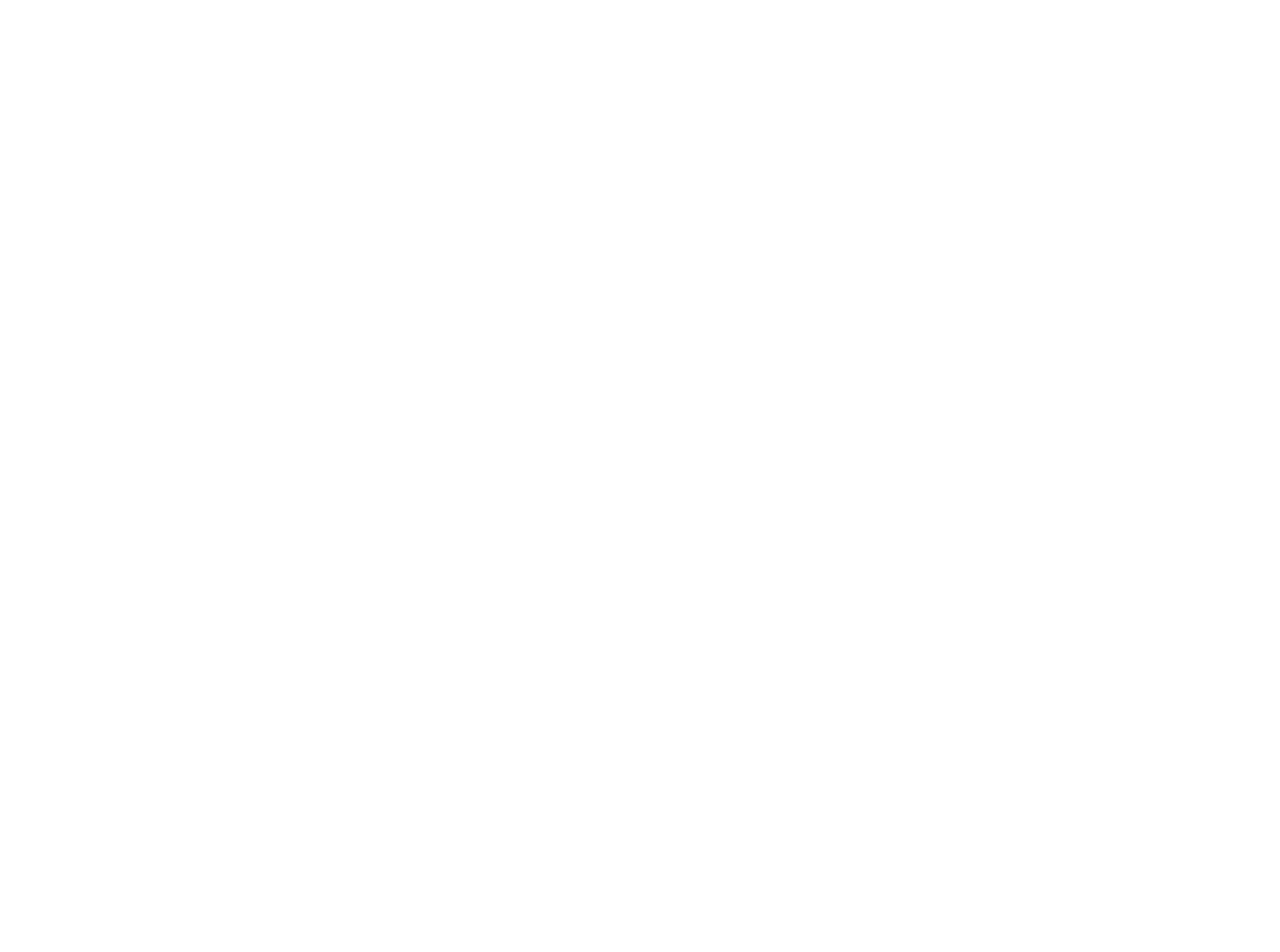
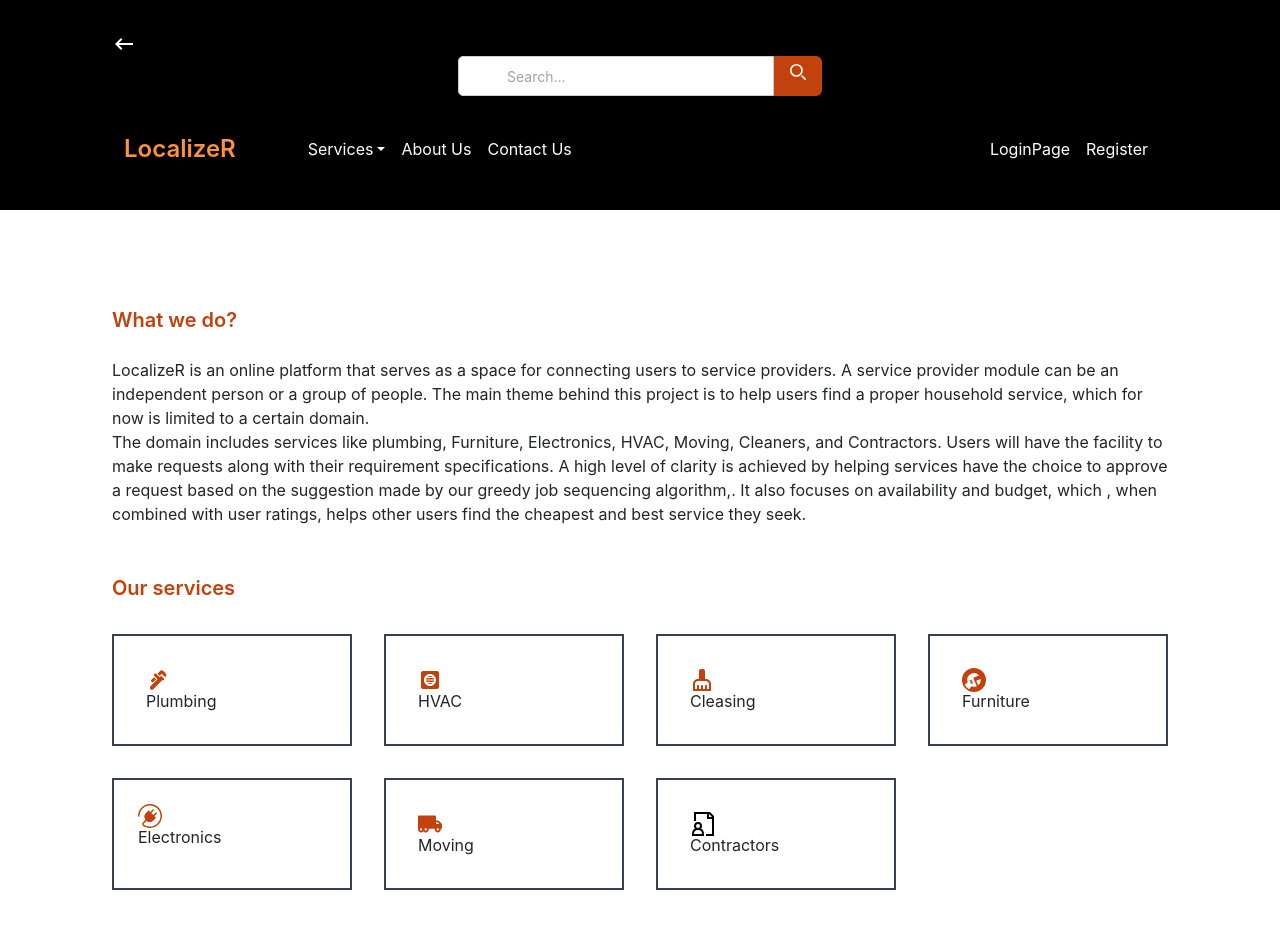
Before and after one commit to hazler45/LocalizeR, a React (Create React App) app: page /about in a window 1280 px wide. Before the commit this address had no page. Shown: the top 952 px of the page. Before the commit the page ends 800 px from the top, so only its background shows below. Built offline with nearby package versions, Linux system fonts and the light colour scheme.

Commit message:
n commit

```diff
--- a/src/App.js
+++ b/src/App.js
@@ -6,6 +6,7 @@
 import RegisterAsUser from './pages/RegisterAsUser/RegisterAsUser';
 import RegisterPageAsUSerContinue from "./pages/RegisterAsUser/RegisterAsUserContinue";
 import RegisterUserAsServiceProvider from './pages/RegisterAsServiceProvider/RegisterServiceProvider';
+import AboutUs from "./pages/AboutUs/AboutUs";
 
 function App() {
   return (
@@ -18,6 +19,7 @@
         <Route path="/registerAsUserContinue" element={<RegisterPageAsUSerContinue/>} />
         <Route path="/registerAsUser" element={<RegisterAsUser/>} />
         <Route path="/registerAsServiceProvider" element={<RegisterUserAsServiceProvider/>} />
+        <Route path="/about" element={<AboutUs/>} />
       </Routes>
     </>
   );
--- a/src/components/NavBar/NavMenu.js
+++ b/src/components/NavBar/NavMenu.js
@@ -47,7 +47,7 @@
           <SearchBar />
         </div>
         <Navbar
-          className="navbar-expand-md navbar-toggleable-md"
+          className="navbar-expand-lg navbar-toggleable-md"
           container
           light
         >
@@ -92,7 +92,7 @@
                 </DropdownMenu>
               </Dropdown>
               <NavItem>
-                <NavLink tag={Link} className="text-white" to="#">
+                <NavLink tag={Link} className="text-white" to="/about">
                   About Us
                 </NavLink>
               </NavItem>
--- /dev/null
+++ b/src/pages/AboutUs/AboutUs.js
@@ -0,0 +1,82 @@
+import React from "react";
+import {
+  MdKeyboardBackspace,
+  MdPlumbing,
+  MdHvac,
+  MdCleaningServices,
+} from "react-icons/md";
+import { BsWrenchAdjustableCircleFill, BsPlugin } from "react-icons/bs";
+import { FaTruckMoving } from "react-icons/fa";
+import { GrDocumentUser } from "react-icons/gr";
+import Footer from "../../components/Footer/Footer";
+import { NavMenu } from "../../components/NavBar/NavMenu";
+export default function AboutUs() {
+  return (
+    <>
+      <div class="w-full h-full bg-black py-8 px-28  ">
+        <a href="/">
+          <MdKeyboardBackspace className="text-white text-2xl" />
+        </a>
+        <NavMenu />
+      </div>
+      <div className="px-28 py-12">
+        <h1 className="text-xl font-semibold text-orange-700 pt-12 pb-4">
+          What we do?
+        </h1>
+        {/* <img src="Images/about.jpg" alt="" /> */}
+        <p>
+          LocalizeR is an online platform that serves as a space for connecting
+          users to service providers. A service provider module can be an
+          independent person or a group of people. The main theme behind this
+          project is to help users find a proper household service, which for
+          now is limited to a certain domain.
+          <br /> The domain includes services like plumbing, Furniture,
+          Electronics, HVAC, Moving, Cleaners, and Contractors. Users will have
+          the facility to make requests along with their requirement
+          specifications. A high level of clarity is achieved by helping
+          services have the choice to approve a request based on the suggestion
+          made by our greedy job sequencing algorithm,. It also focuses on
+          availability and budget, which , when combined with user ratings,
+          helps other users find the cheapest and best service they seek.
+        </p>
+      </div>
+      <h1 className="text-xl font-semibold text-orange-700  px-28">
+          Our services
+        </h1>
+      <div className="grid md:grid-cols-4 px-28 gap-8 grid-cols-2 py-8 ">
+        <div className="justify-center border-2 border-gray-700 hover:border-orange-700 hover:text-orange-800  h-28 p-8">
+          <MdPlumbing className="text-orange-700 text-2xl" />
+          <h1>Plumbing</h1>
+        </div>
+        <div className="justify-center border-2 border-gray-700  hover:border-orange-700 hover:text-orange-800  h-28 p-8">
+          <MdHvac className="text-orange-700 text-2xl" />
+          <h1>HVAC</h1>
+        </div>
+        <div className="justify-center border-2 border-gray-700  hover:border-orange-700 hover:text-orange-800 h-28 p-8">
+          <MdCleaningServices className="text-orange-700 text-2xl" />
+          <h1>Cleasing</h1>
+        </div>
+        <div className="justify-center border-2 border-gray-700  hover:border-orange-700 hover:text-orange-800 h-28 p-8">
+          <BsWrenchAdjustableCircleFill className="text-orange-700 text-2xl" />
+          <h1>Furniture</h1>
+        </div>
+      </div>
+      <div className="grid md:grid-cols-4 px-28 gap-8 grid-cols-2 pb-28">
+        <div className="justify-center border-2 border-gray-700  hover:border-orange-700 hover:text-orange-800 h-28 p-4">
+          <BsPlugin className="text-orange-700 text-2xl" />
+          <h1>Electronics</h1>
+        </div>
+        <div className="justify-center border-2 border-gray-700  hover:border-orange-700 hover:text-orange-800 h-28 p-8">
+          <FaTruckMoving className="text-orange-700 text-2xl" />
+          <h1>Moving</h1>
+        </div>
+        <div className="justify-center border-2 border-gray-700  hover:border-orange-700 hover:text-orange-800 h-28 p-8">
+          <GrDocumentUser className="text-orange-700 text-2xl" />
+          <h1>Contractors</h1>
+        </div>
+      </div>
+
+      <Footer />
+    </>
+  );
+}
--- a/src/pages/Layout/Layout.js
+++ b/src/pages/Layout/Layout.js
@@ -62,13 +62,10 @@
           </div>
         </Slider>
       </div>
-      <div className="py-32 px-28 " >
-        Lorem ipsum dolor sit amet consectetur adipisicing elit. Natus
-        consequatur ipsam mollitia quos non voluptatibus, nesciunt eligendi
-        debitis nulla corrupti dolore, sint provident minus quibusdam molestiae,
-        dicta dignissimos! Voluptate, earum.
+      <div className="py-12 px-28 " >
+      LocalizeR is an online platform that serves as a space for connecting users to service providers. A service provider module can be an independent person or a group of people. The main theme behind this project is to help users find a proper household service, which for now is limited to a certain domain.
       </div>
-      <div className="grid grid-cols-4 gap-4 px-28 ">
+      <div className="grid md:grid-cols-4 grid-cols-2 gap-4 px-28 ">
         <Card />
       </div>
       <Footer />
--- a/src/pages/RegisterAsServiceProvider/RegisterAsServiceProvider.js
+++ b/src/pages/RegisterAsServiceProvider/RegisterAsServiceProvider.js
@@ -1,5 +1,4 @@
 import React, { useState } from "react";
-import { MdKeyboardBackspace } from "react-icons/md";
 import RegisterAsServiceProviderContinue from "./RegisterAsServiceProviderContinue";
 export default function RegisterAsServiceProvider({ onContinueClick }) {
   const [password, setPassword] = useState("");
--- a/src/pages/RegisterAsServiceProvider/RegisterAsServiceProviderContinue.js
+++ b/src/pages/RegisterAsServiceProvider/RegisterAsServiceProviderContinue.js
@@ -124,7 +124,7 @@
             <div className="pt-3 pb-2">
               <button
                 type="submit"
-                className="w-full text-white bg-blue-600 hover:bg-blue-700 focus:ring-4 focus:outline-none focus:ring-primary-300 font-semibold rounded-md  px-5 py-2.5 text-center"
+                className="w-full text-white bg-orange-700 hover:bg-orange-800 focus:ring-4 focus:outline-none focus:ring-primary-300 font-semibold rounded-md  px-5 py-2.5 text-center"
               >
                 Register
               </button>
@@ -134,7 +134,7 @@
               Don’t have an account yet?
               <a
                 href="/login"
-                className="font-semibold pl-1 hover:underline text-blue-600"
+                className="font-semibold pl-1 hover:underline text-orange-700"
               >
                 Log in
               </a>
```
Also changed, not shown: public/Images/about.jpg (added).
